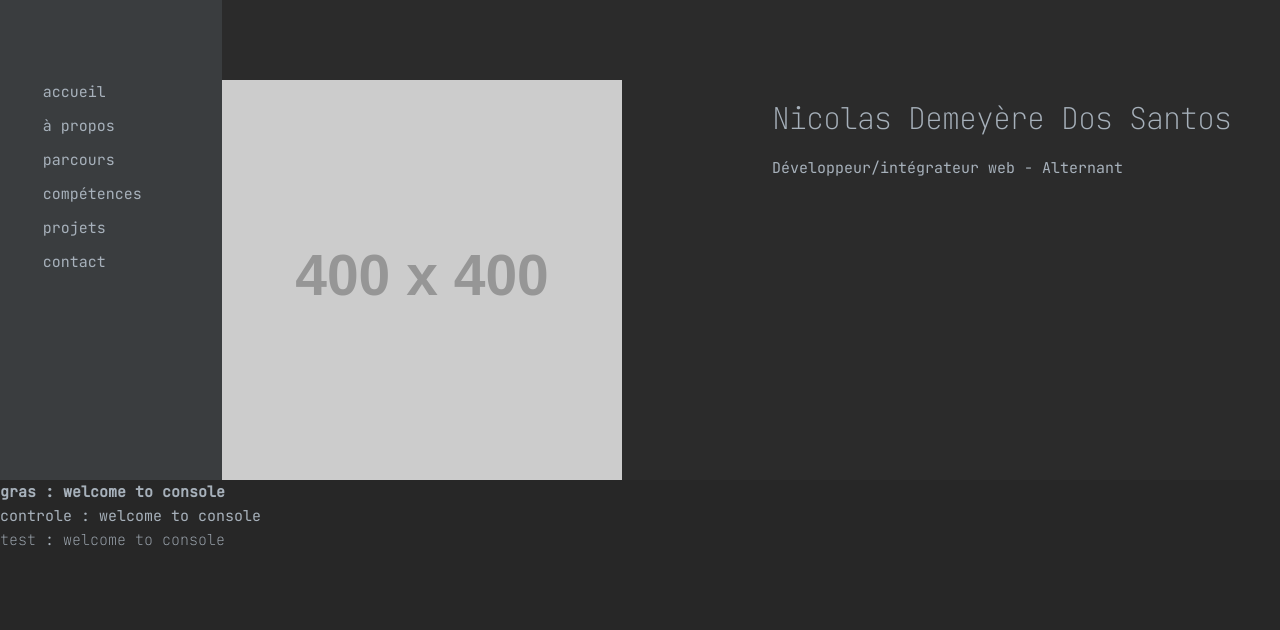
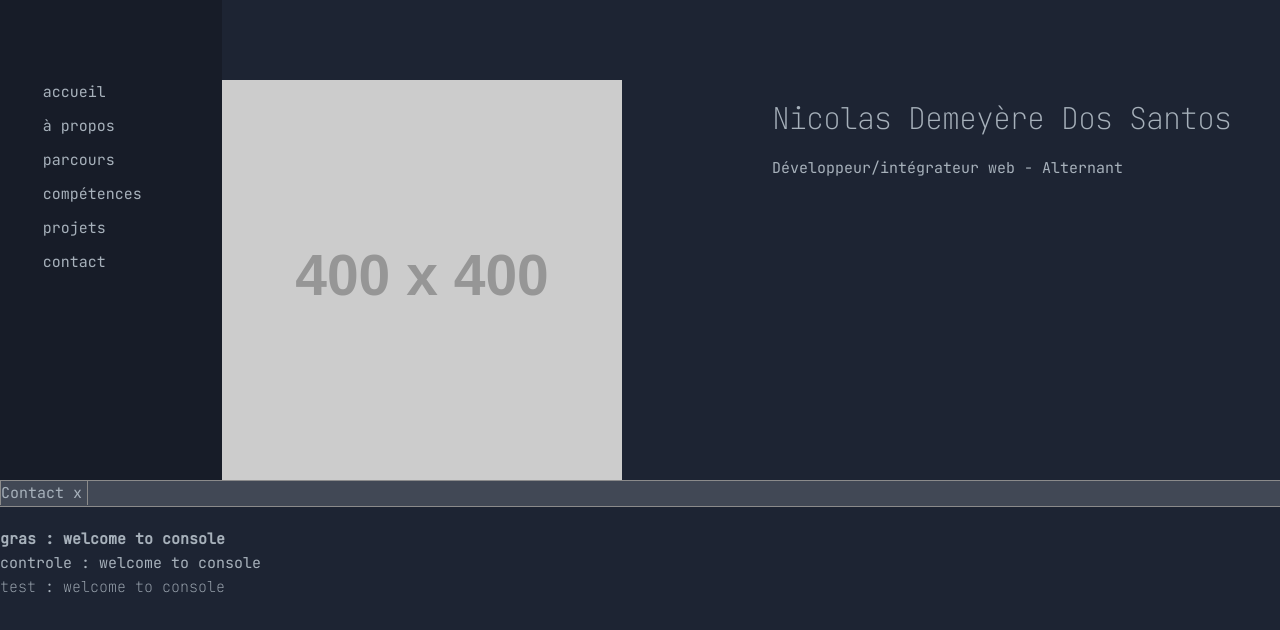
Before and after one commit to NicolasDosSantos542/Portfolio, an Angular app: page / in a window 1280 px wide. Shown: the top 630 px of the page. Built offline with nearby package versions, Linux system fonts and the light colour scheme.

Commit message:
ad menu in console(html/css)

```diff
--- a/src/app/app.component.css
+++ b/src/app/app.component.css
@@ -1,22 +1,37 @@
 
 .ide {
 height: 60vh;
-  background-color: #3a3d3f;
+  background-color: #171C28;
 }
 
 .editor {
   padding-top: 5vh;
   height: 60vh;
- background-color: #2b2b2b;
+ background-color: #1D2433;
 }
 
 
 .console {
   height: 40vh;
-background-color: #272727;
+background-color: #1D2433;
+}
+.console-menu{
+  height: 25px;
+  background-color: #414855;
+  border-top: 1px solid #8b8b8b;
+  border-bottom: 1px solid  #8b8b8b;
+  margin-bottom: 20px;
+}
+#console-tab{
+  display: inline-block;
+  padding-right: 5px;
+  border-right: 1px solid #8b8b8b;
+  border-left: 1px solid #8b8b8b;
 }
 .menu{
   margin-top: 10vh;
   margin-left: 25%;
   list-style: none;
+  background-color: #171C28;
+
 }
--- a/src/app/app.component.html
+++ b/src/app/app.component.html
@@ -14,24 +14,19 @@
     </div>
     <div class="editor ten columns">
       <div class="<!--container-->">
-      <app-home   *ngIf="link.isHomeActive" ></app-home>
-      <app-about   *ngIf="link.isAboutActive" ></app-about>
-      <app-background   *ngIf="link.isBackgroundActive" ></app-background>
-      <app-skills   *ngIf="link.isSkillActive" ></app-skills>
-      <app-projects   *ngIf="link.isProjectsActive" ></app-projects>
-      <app-contact   *ngIf="link.isContactActive" ></app-contact>
+        <app-home *ngIf="link.isHomeActive"></app-home>
+        <app-about *ngIf="link.isAboutActive"></app-about>
+        <app-background *ngIf="link.isBackgroundActive"></app-background>
+        <app-skills *ngIf="link.isSkillActive"></app-skills>
+        <app-projects *ngIf="link.isProjectsActive"></app-projects>
+        <app-contact *ngIf="link.isContactActive"></app-contact>
       </div>
     </div>
   </div>
   <div class="console row">
-  <div class="">
+    <div class="console-menu">
+<div id="console-tab">Contact x </div>
+    </div>
     <app-console></app-console>
   </div>
 </div>
-</div>
-
-<!--
-
-
-
--->
```
Lines whose indentation alone changed are shown as unchanged.
